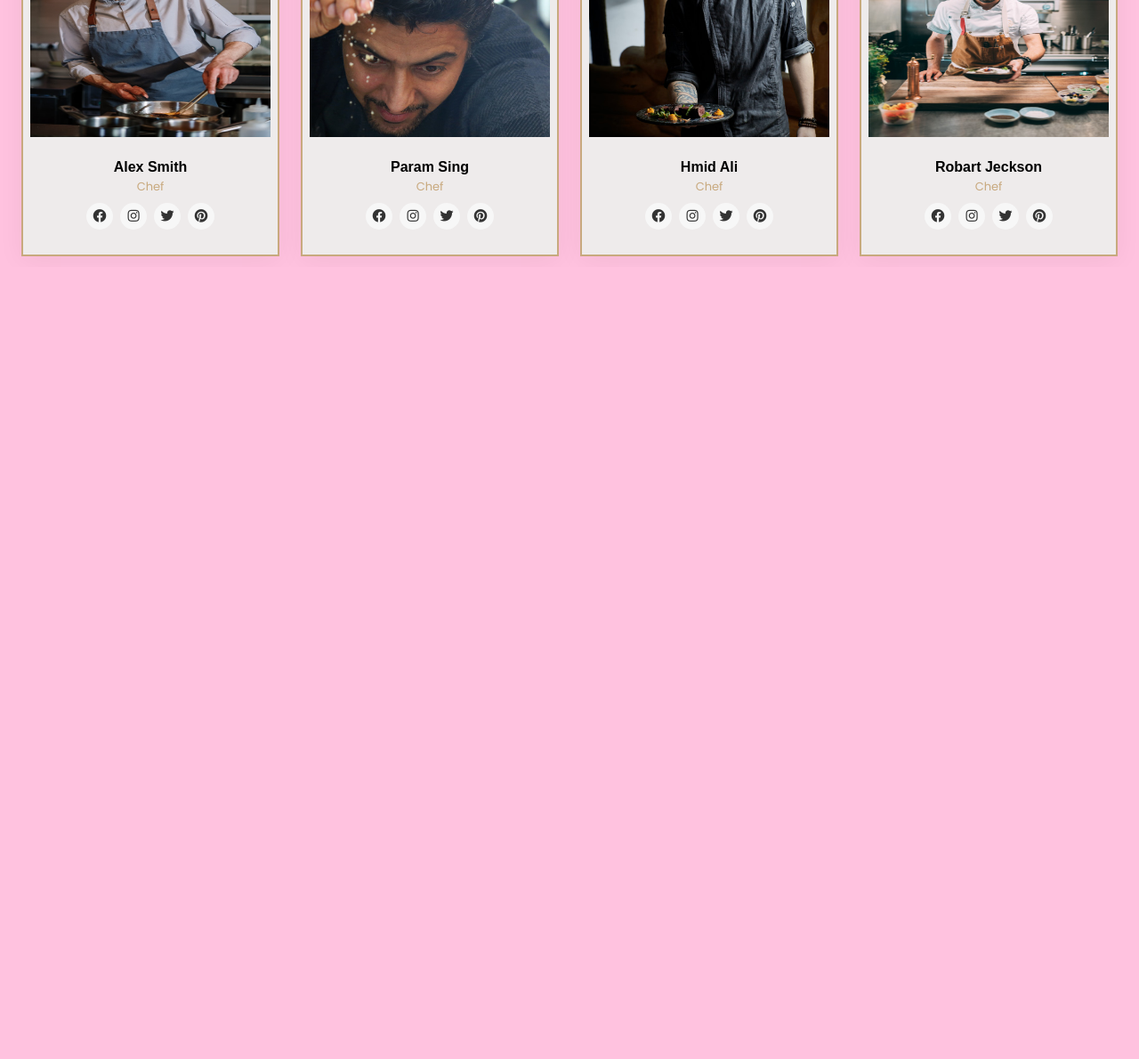
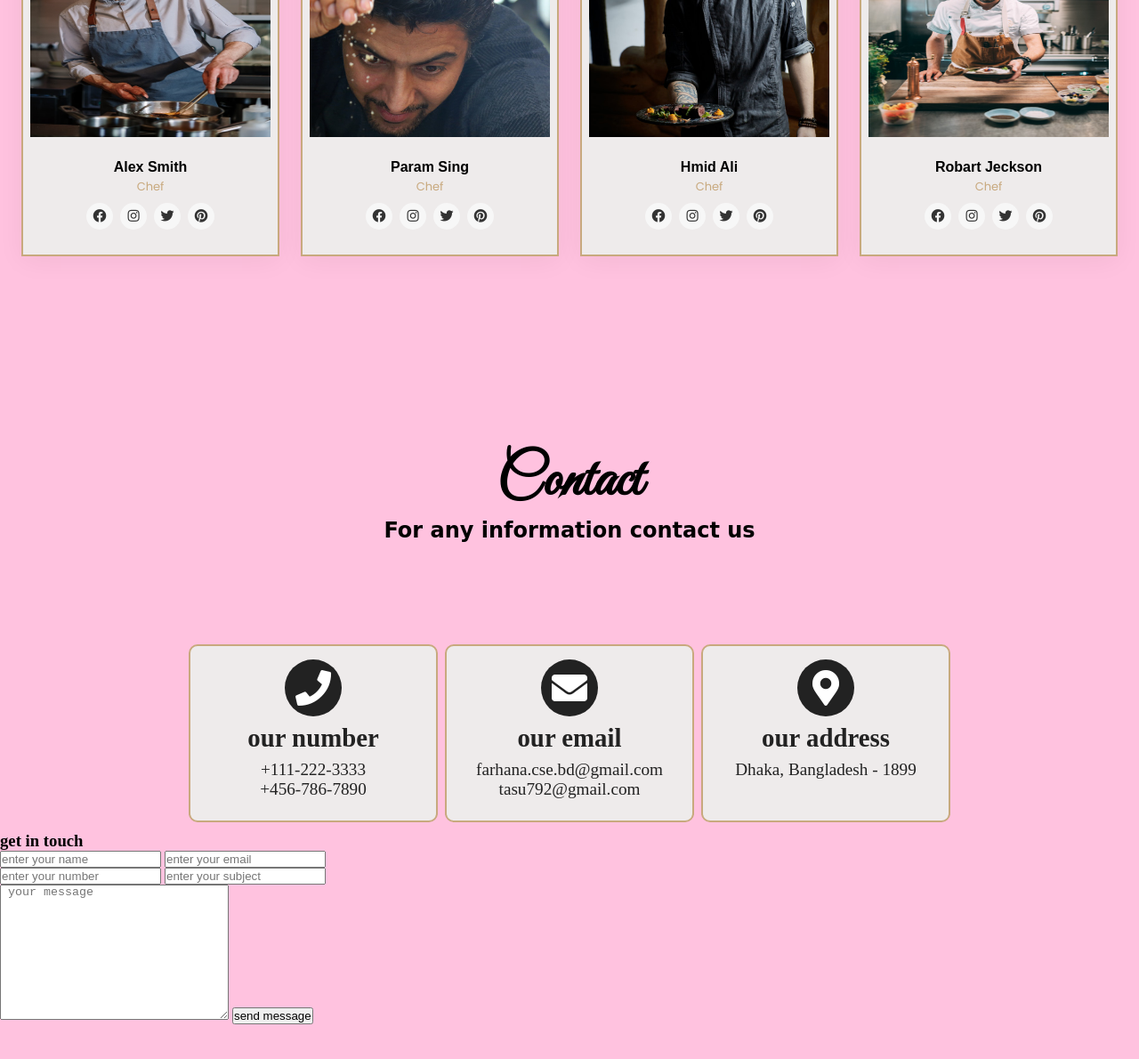
Before and after one commit to farhanacsebd/cake-bakery-website, a plain HTML site: page index.html in a window 1280 px wide. Shown: the part 5181-6371 px from the top of the page at 89% size. Before the commit the page ends 5481 px from the top, so only its background shows below. Drawn offline with Linux system fonts and the light colour scheme; grey boxes are pictures that could not be loaded.

Commit message:
half ready contact

```diff
--- a/index.html
+++ b/index.html
@@ -399,6 +399,55 @@
           </div>
         </section>
         <!-- chef section ends -->
+        <!-- contact section starts -->
+        <section id="contact">
+          <div class="heading">
+            <h1>Contact</h1>
+            <h2>For any information contact us</h2>
+            <div class="contactStart">
+              <div class="icons-container">
+                  <div class="icons">
+                      <i class="fas fa-phone"></i>
+                      <h3>our number</h3>
+                      <p>+111-222-3333</p>
+                      <p>+456-786-7890</p>
+                  </div>
+
+                  <div class="icons">
+                      <i class="fas fa-envelope"></i>
+                      <h3>our email</h3>
+                      <p>farhana.cse.bd@gmail.com</p>
+                      <p>tasu792@gmail.com</p>
+                  </div>
+
+                  <div class="icons">
+                      <i class="fas fa-map-marker-alt"></i>
+                      <h3>our address</h3>
+                      <p>Dhaka, Bangladesh - 1899</p>
+                  </div>
+
+              </div>
+
+               <div class="row">
+                   <form>
+                       <h3>get in touch</h3>
+                       <div class="inputBox">
+                       <input type="text" placeholder="enter your name" class="box">
+                       <input type="text" placeholder="enter your email" class="box">
+                      </div>
+                      <div class="inputBox">
+                          <input type="number" placeholder="enter your number" class="box">
+                          <input type="text" placeholder="enter your subject" class="box">
+                         </div>
+                         <textarea placeholder=" your message" cols="30" rows="10"></textarea>
+                         <input type="submit" value="send message" class="btn">
+                   </form>
+                   <iframe class="map" src="https://www.google.com/maps/embed?pb=!1m18!1m12!1m3!1d462560.3011806427!2d54.947543798608436!3d25.076381472700536!2m3!1f0!2f0!3f0!3m2!1i1024!2i768!4f13.1!3m3!1m2!1s0x3e5f43496ad9c645%3A0xbde66e5084295162!2sDubai%20-%20United%20Arab%20Emirates!5e0!3m2!1sen!2sin!4v1642496355732!5m2!1sen!2sin" width="600" height="450" style="border:0;" allowfullscreen="" loading="lazy"></iframe>
+               </div>
+
+          </div>
+      </section>
+        <!-- contact section Ends -->
     </main>
     <!-- hero section end -->
     <script src="./js/main.js"></script>
--- a/style.css
+++ b/style.css
@@ -410,6 +410,63 @@ img {
   background-color: #e1306c;
 }
 /* chef section Ends */
+
+/* contact section starts */
+.heading{
+  margin-top: 25vh;
+}
+.heading h1{
+  font-size: 66px;
+  font-family: "Great Vibes", cursive;
+  text-align: center;
+}
+.heading h2{
+  font-size: 24px;
+  font-family: cursive;
+  text-align: center;
+  margin-bottom: 13vh;
+}
+
+.icons-container{
+  display: flex;
+  align-items: center;
+  justify-content: center;
+  flex-wrap: wrap;
+}
+
+.icons{
+  background-color: rgb(238, 235, 235);
+  width: 280px;
+  height: 200px;
+  border: 2px solid #c8a97e;
+  border-radius: 10px;
+  margin: 10px 4px;
+  overflow: hidden;
+  text-align: center;
+}
+
+.icons i{
+  height:4rem;
+  width:4rem;
+  line-height: 4rem;
+  font-size: 2.5rem;
+  background: #222;
+  color:#fff;
+  margin-top: 15px;
+  border-radius: 50%;
+}
+
+.icons h3{
+  color:#222;
+  font-size: 1.8rem;
+  padding:0.5rem 0;
+}
+
+.icons p{
+  color:#222;
+  font-size: 1.2rem;
+}
+/* contact section Ends */
 /* h1{
     font-family: "Great Vibes", cursive;
 }
```
